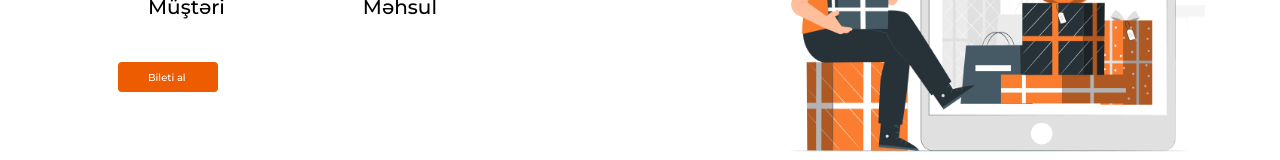
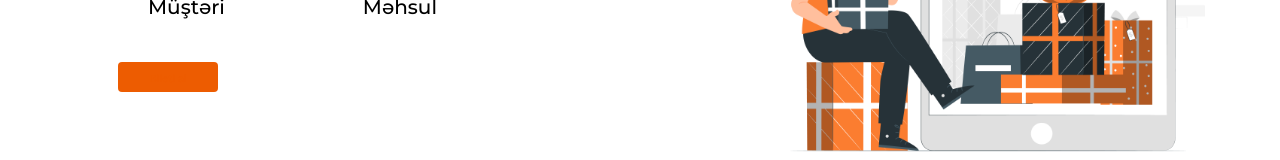
Before and after one commit to AsimSafarli/forturaffle, a React (Create React App) app: page / in a window 1280 px wide. In both pictures the pointer is over the button "Bileti al". Shown: the part 416-576 px from the top of the page. Built offline with nearby package versions, Linux system fonts and the light colour scheme.

Commit message:
Certain changes were made in Home page

```diff
--- a/src/Components/Navbar/Navbar.jsx
+++ b/src/Components/Navbar/Navbar.jsx
@@ -46,9 +46,7 @@ function Navbar() {
           </NavLink>
           <NavLink
             to="/win"
-            className={`navLink ${
-              activeLink === "win" ? "activeLink" : ""
-            }`}
+            className={`navLink ${activeLink === "win" ? "activeLink" : ""}`}
             onClick={() => handleClick("win")}
           >
             Son qazananlar
--- a/src/Page/Home/Home.css
+++ b/src/Page/Home/Home.css
@@ -54,7 +54,13 @@
   font-size: 10px;
   color: white;
   margin-top: 8px;
+  cursor: pointer;
 }
+.first__section__left__button button:hover {
+  color: #ed5c01;
+  border: 1px solid #ed5c01;
+}
+
 .first__section__right img {
   margin-left: 150px;
   margin-top: 40px;
@@ -81,7 +87,7 @@
   border-radius: 10px;
   width: 600px;
 }
-.second__section__cards__card__img img{
+.second__section__cards__card__img img {
   width: 280px;
   border-radius: 10px;
 }
```
